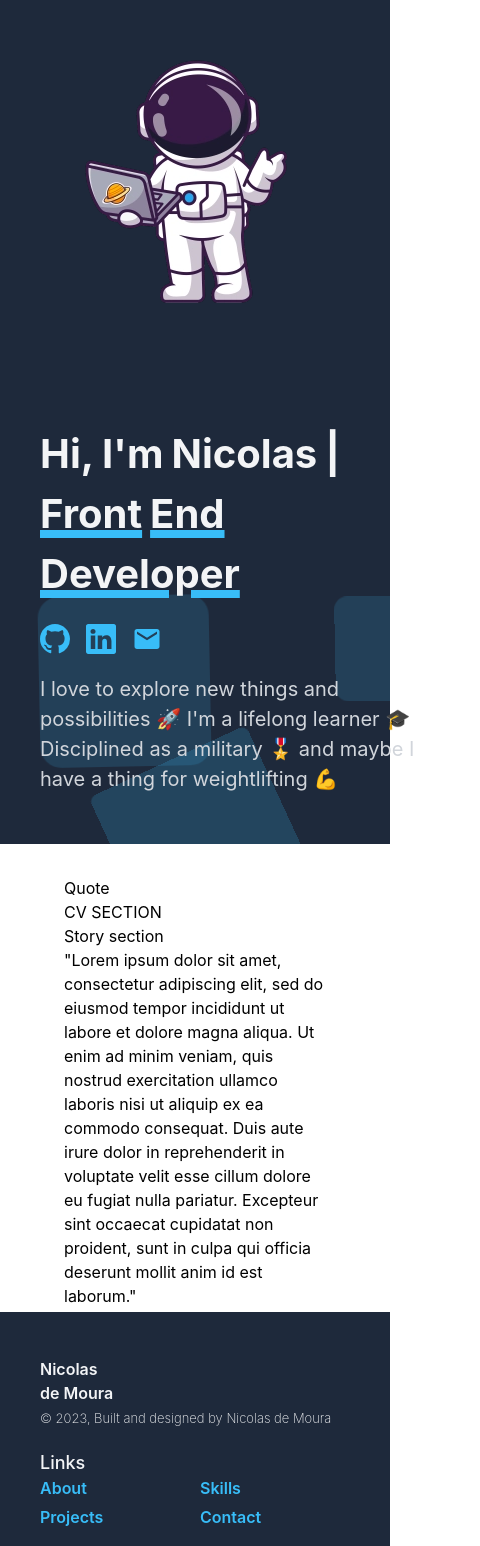
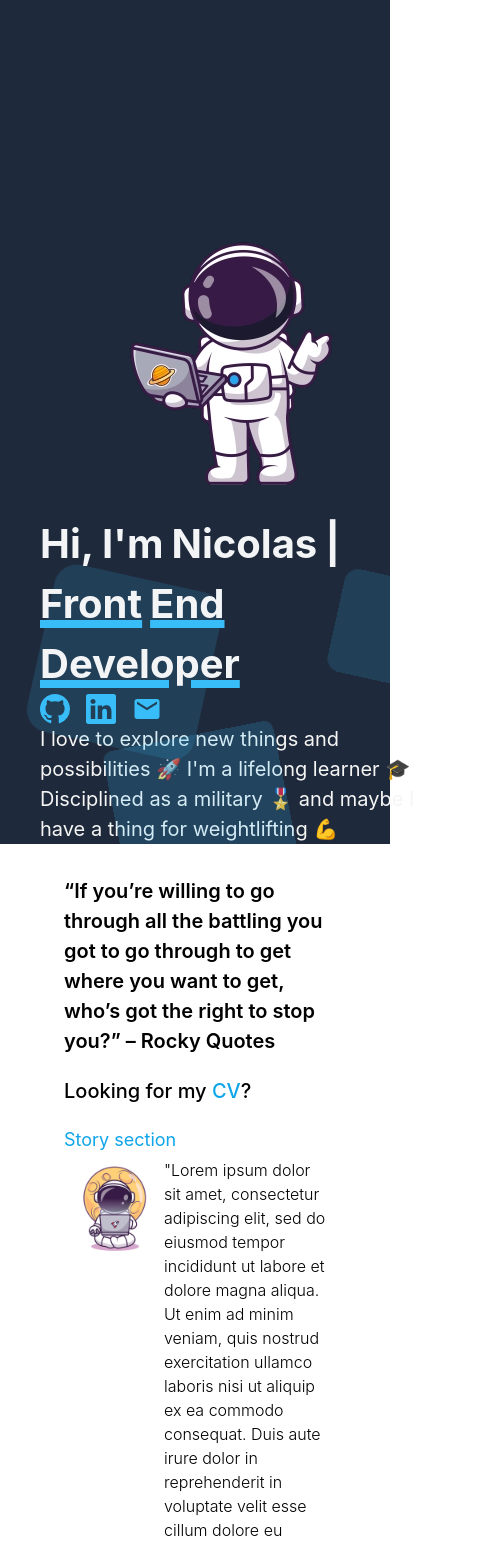
Before and after one commit to NicolasMouraC/nicolasmourac.github.io, a React (Create React App) app: page /about in a window 390 px wide. Shown: the top 1546 px of the page, 480 px wide, since content can reach past the window. Built offline with nearby package versions, Linux system fonts and the light colour scheme.

Commit message:
Still working on about page

```diff
--- a/src/About.js
+++ /dev/null
@@ -1,15 +0,0 @@
-import React from "react";
-
-const About = () => {
-    return (
-        <section>
-            <h1>Quote</h1>
-            <h2>CV SECTION</h2>
-            <h2>Story section</h2>
-            <p>"Lorem ipsum dolor sit amet, consectetur adipiscing elit, sed do eiusmod tempor incididunt ut labore et dolore magna aliqua. Ut enim ad minim veniam, quis nostrud exercitation ullamco laboris nisi ut aliquip ex ea commodo consequat. Duis aute irure dolor in reprehenderit in voluptate velit esse cillum dolore eu fugiat nulla pariatur. Excepteur sint occaecat cupidatat non proident, sunt in culpa qui officia deserunt mollit anim id est laborum."</p>
-
-        </section>
-    )
-}
-
-export default About;
--- a/src/App.js
+++ b/src/App.js
@@ -5,7 +5,7 @@ import Skills from './components/Skills.js';
 import Projects from './components/Projects.js';
 import Footer from './components/Footer.js';
 import Contact from './components/Contact.js';
-import About from './About.js';
+import About from './components/About.js';
 import {
   BrowserRouter as Router,
   Routes,
@@ -16,23 +16,20 @@ const App = () => {
   return (
     <div className="box-border font-['Inter']">
       <MainContainer />
+      <div className="pt-8 px-16 pb-1 md:px-32">
         <Router>
           <Routes>
             <Route exact path='/' element={
-            <div className="pt-8 px-16 pb-1 md:px-32">
+              <div>
                 <Skills />
                 <Projects />
+              </div>}/>
+            <Route exact path="/about" element={<About />}/>
+          </Routes>
+        </Router>
+
         <Contact />
       </div>
-          }/>
-
-          <Route exact path="/about" element={
-            <div className="pt-8 px-16 pb-1 md:px-32">
-              <About />
-            </div>
-          }/>
-        </Routes>
-      </Router>
       <Footer />
     </div>
   );
--- /dev/null
+++ b/src/components/About.js
@@ -0,0 +1,27 @@
+import React from "react";
+import astronautLaptop from "./images/astronaut_laptop3.webp";
+
+const About = () => {
+    return (
+        <section>
+            <blockquote className="text-[20px] font-semibold md:text-[35px]">“If you’re willing to go through all the battling you got to go through
+                 to get where you want to get, who’s got the right to stop you?”
+                – Rocky Quotes</blockquote>
+            <h1 className="text-[20px] font-medium my-[20px] md:text-[30px]">Looking for my <span className="text-sky-500">CV</span>?</h1>
+            <div className="mb-[20px]">
+                <h2 className="text-[18px] text-sky-500 mb-[5px] md:text-[26px]">Story section</h2>
+                <div className="flex">
+                    <img src={astronautLaptop} alt="Image by catalyststuff on Freepik" className="h-[100px] md:h-[300px]"/>
+                    <p className="text-[16px] mb-[15px] font-light md:text-[22px]">"Lorem ipsum dolor sit amet, consectetur adipiscing elit, sed do eiusmod tempor incididunt ut labore et dolore magna aliqua. Ut enim ad minim veniam, quis nostrud exercitation ullamco laboris nisi ut aliquip ex ea commodo consequat. Duis aute irure dolor in reprehenderit in voluptate velit esse cillum dolore eu fugiat nulla pariatur. Excepteur sint occaecat cupidatat non proident, sunt in culpa qui officia deserunt mollit anim id est laborum."</p>
+                </div>
+                <h2 className="text-[18px] text-sky-500 mb-[5px] md:text-[26px]">What i believe as a developer?</h2>
+                <div className="flex">
+                    <p className="text-[16px] font-light md:text-[22px]">"Lorem ipsum dolor sit amet, consectetur adipiscing elit, sed do eiusmod tempor incididunt ut labore et dolore magna aliqua. Ut enim ad minim veniam, quis nostrud exercitation ullamco laboris nisi ut aliquip ex ea commodo consequat. Duis aute irure dolor in reprehenderit in voluptate velit esse cillum dolore eu fugiat nulla pariatur. Excepteur sint occaecat cupidatat non proident, sunt in culpa qui officia deserunt mollit anim id est laborum."</p>
+                    <img src={astronautLaptop} alt="Image by catalyststuff on Freepik" className="h-[100px] md:h-[300px]"/>
+                </div>
+            </div>
+        </section>
+    )
+}
+
+export default About;
--- a/src/components/MainContainer.js
+++ b/src/components/MainContainer.js
@@ -6,9 +6,9 @@ import "../Animation.css"
 
 const MainContainer = () => {
     return (
-            <main className="bg-slate-800 h-screen ">
-                <div className="pt-8 pl-10 pr-10 md:pl-24">
-                    <div className="background">
+            <main className="bg-slate-800 h-screen flex z-0">
+                <div className="mt-auto pt-8 pl-10 pr-10 md:pl-24">
+                    <div className="background z-10">
                         <ul>
                             <li></li>
                             <li></li>
@@ -21,37 +21,39 @@ const MainContainer = () => {
                             <li></li>
                         </ul>
                     </div>
-                    <section>
+                    <section className="mt-auto">
                         <div className="flex justify-center items-center">
-                            <img src={astronautLaptop} height="300px" alt="Image by catalyststuff on Freepik" className="md:absolute md:bottom-0 md:right-[10%] max-h-[300px]"></img>
+                            <img src={astronautLaptop} alt="Image by catalyststuff on Freepik" className="md:hidden z-20"></img>
                         </div>
-                        <div className="absolute bottom-[50px]">
-                            <header className="text-gray-100 text-[40px] font-bold my-[20px] flex flex-wrap md:text-[60px]">
-                                <h1 className="mr-2">Hi,</h1>
-                                <h1 className="mr-2">I'm</h1>
-                                <h1 className="mr-2">Nicolas</h1>
-                                <h1 className="mr-2">|</h1>
-                                <h1 className="mr-2 underline decoration-sky-400 underline-offset-2 decoration-8">Front</h1>
-                                <h1 className="mr-2 underline decoration-sky-400 underline-offset-2 decoration-8">End</h1>
-                                <h1 className="mr-2 underline decoration-sky-400 underline-offset-2 decoration-8">Developer</h1>
+                        <header className="text-gray-100 text-[40px] font-bold flex flex-wrap md:text-[60px]">
+                            <h1 className="mr-2 z-20">Hi,</h1>
+                            <h1 className="mr-2 z-20">I'm</h1>
+                            <h1 className="mr-2 z-20">Nicolas</h1>
+                            <h1 className="mr-2 z-20">|</h1>
+                            <h1 className="mr-2 underline decoration-sky-400 underline-offset-2 decoration-8 z-20">Front</h1>
+                            <h1 className="mr-2 underline decoration-sky-400 underline-offset-2 decoration-8 z-20">End</h1>
+                            <h1 className="mr-2 underline decoration-sky-400 underline-offset-2 decoration-8 z-20">Developer</h1>
                         </header>
-                            <div className="flex space-x-4 my-[20px]">
-                                <a href="https://github.com/NicolasMouraC" target="_blank" title="Github" className="text-sky-400 text-[30px] transition ease-linear delay-150 hover:text-stone-100 hover:scale-150" >
+                        <div className="flex space-x-4">
+                            <a href="https://github.com/NicolasMouraC" target="_blank" title="Github" className="text-sky-400 text-[30px] transition ease-linear delay-150 hover:text-stone-100 hover:scale-150 z-20" >
                                 <BsGithub/>
                             </a>
-                                <a href="https://www.linkedin.com/in/nicolas-moura-b677b8232/" target="_blank" title="Linkedin" className="text-sky-400 text-[30px] transition ease-linear delay-150 hover:text-stone-100 hover:scale-150" >
+                            <a href="https://www.linkedin.com/in/nicolas-moura-b677b8232/" target="_blank" title="Linkedin" className="text-sky-400 text-[30px] transition ease-linear delay-150 hover:text-stone-100 hover:scale-150 z-20" >
                                 <BsLinkedin/>
                             </a>
-                                <a href="mailto:nicolasoutrog@gmail.com" target="_blank" title="Email" className="text-sky-400 text-[30px] transition ease-linear delay-150 hover:text-stone-100 hover:scale-150">
+                            <a href="mailto:nicolasoutrog@gmail.com" target="_blank" title="Email" className="text-sky-400 text-[30px] transition ease-linear delay-150 hover:text-stone-100 hover:scale-150 z-20">
                                 <MdEmail/>
                             </a>
                         </div>
-                            <article className="w-[400px] text-[20px] md:text-[25px]">
-                                <p className="text-gray-300">
-                                    I love to explore new things and possibilities 🚀 I'm a lifelong learner 🎓 Disciplined as a military 🎖️ and maybe I have a thing for weightlifting 💪
+                        <article className="text-[20px] md:text-[25px] md:flex items-center">
+                            <p className="text-stone-100 font-elight w-[400px] z-20">
+                                I love to explore new things and possibilities 🚀
+                                I'm a lifelong learner 🎓
+                                Disciplined as a military 🎖️
+                                and maybe I have a thing for weightlifting 💪
                             </p>
+                            <img src={astronautLaptop} alt="Image by catalyststuff on Freepik" className="hidden md:block z-20"></img>
                         </article>
-                        </div>
                     </section>
                 </div>
             </main>
--- a/src/components/Skills.js
+++ b/src/components/Skills.js
@@ -2,6 +2,7 @@ import React from "react";
 import { AiFillStar } from 'react-icons/ai';
 import photo from './images/myPhoto.jpeg';
 import astronautBook from './images/astronaut_book.webp';
+import astronautRocket from './images/astronaut_rocket.webp';
 import { Link } from "react-router-dom";
 
 const Skills = () => {
@@ -29,9 +30,9 @@ const Skills = () => {
                             )}
                         )}
                     </div>
-                    <h2 className="text-[26px] font-medium text-sky-500 flex md:text-[30px]">
+                    <h2 className="text-[26px] font-medium text-sky-500 flex items-center md:text-[30px]">
                         Always Dreaming Big
-                        <AiFillStar color="yellow"/>
+                        <img src={astronautRocket} className="h-[2em]"/>
                     </h2>
                     <p className="text-[20px] font-light md:text-[24px]">
                         I always had interest in tech. My first contact with programming was when i was 12 years-old.
```
Also changed, not shown: src/components/images/astronaut_laptop3.webp (added), src/components/images/astronaut_rocket.webp (added). Lines whose indentation alone changed are shown as unchanged.
